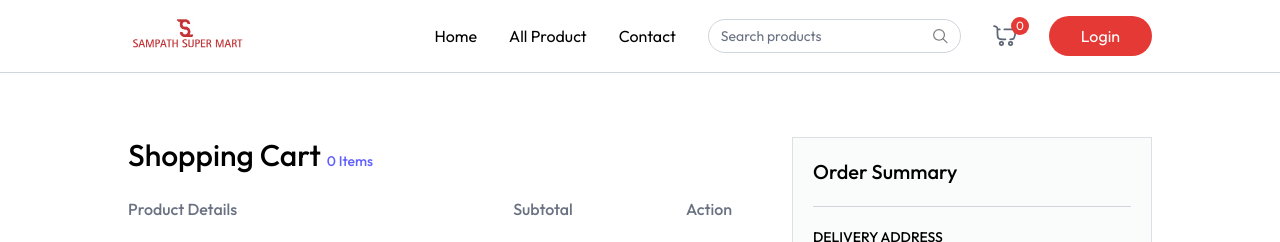
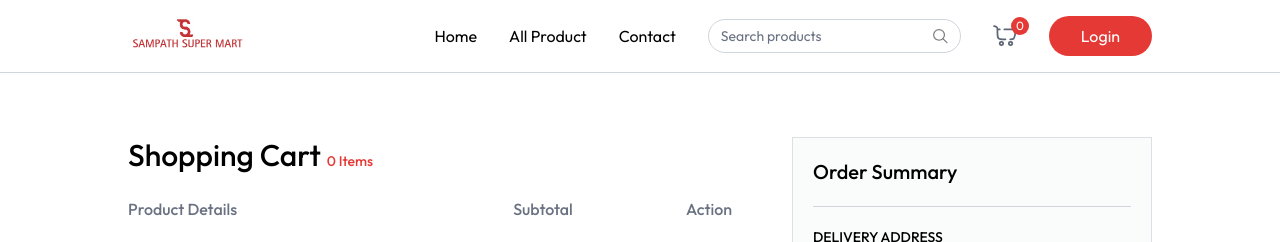
Before and after one commit to sanjuka2001/sampath-supermart, a React (Vite) app in the folder client/: page /Cart in a window 1280 px wide. Shown: the top 242 px of the page. Built offline with nearby package versions, Linux system fonts and the light colour scheme.

Commit message:
create-AddAddress-page

```diff
--- /dev/null
+++ b/client/src/pages/AddAddress.jsx
@@ -0,0 +1,13 @@
+import React from 'react'
+
+
+
+const AddAddress = () => {
+  return (
+    <div>
+
+    </div>
+  )
+}
+
+export default AddAddress
--- a/client/src/pages/Cart.jsx
+++ b/client/src/pages/Cart.jsx
@@ -36,7 +36,7 @@ const Cart = () => {
         <div className="flex flex-col md:flex-row mt-16">
             <div className='flex-1 max-w-4xl'>
                 <h1 className="text-3xl font-medium mb-6">
-                    Shopping Cart <span className="text-sm text-indigo-500">{getCartCount()} Items</span>
+                    Shopping Cart <span className="text-sm text-primary">{getCartCount()} Items</span>
                 </h1>
 
                 <div className="grid grid-cols-[2fr_1fr_1fr] text-gray-500 text-base font-medium pb-3">
@@ -69,8 +69,8 @@ const Cart = () => {
                             </div>
                         </div>
                         <p className="text-center">{currency}{product.offerPrice * product.quantity}</p>
-                        <button onClick={()=> removeFromCart() } className="cursor-pointer mx-auto">
-                            <img  src={assets.refresh_icon} alt="remove" />
+                        <button onClick={()=> removeFromCart(product._id) } className="cursor-pointer mx-auto">
+                            <img  src={assets.remove_icon} alt="remove" />
                         </button>
                     </div>)
                 )}
```
